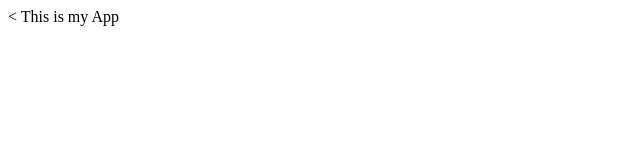
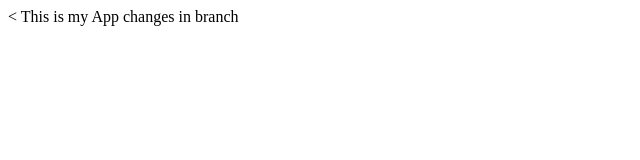
Before and after one commit to dharmendhrareddy/testing, a plain HTML site: page index.html in a window 1280 px wide. Shown: the whole page, without its empty margins (0-640 px from the left). Drawn offline with Linux system fonts and the light colour scheme.

Commit message:
change in branch

```diff
--- a/index.html
+++ b/index.html
@@ -6,5 +6,6 @@
   </head>
   <body>
     This is my App
+    changes in branch
   </body>
 </html>
```
